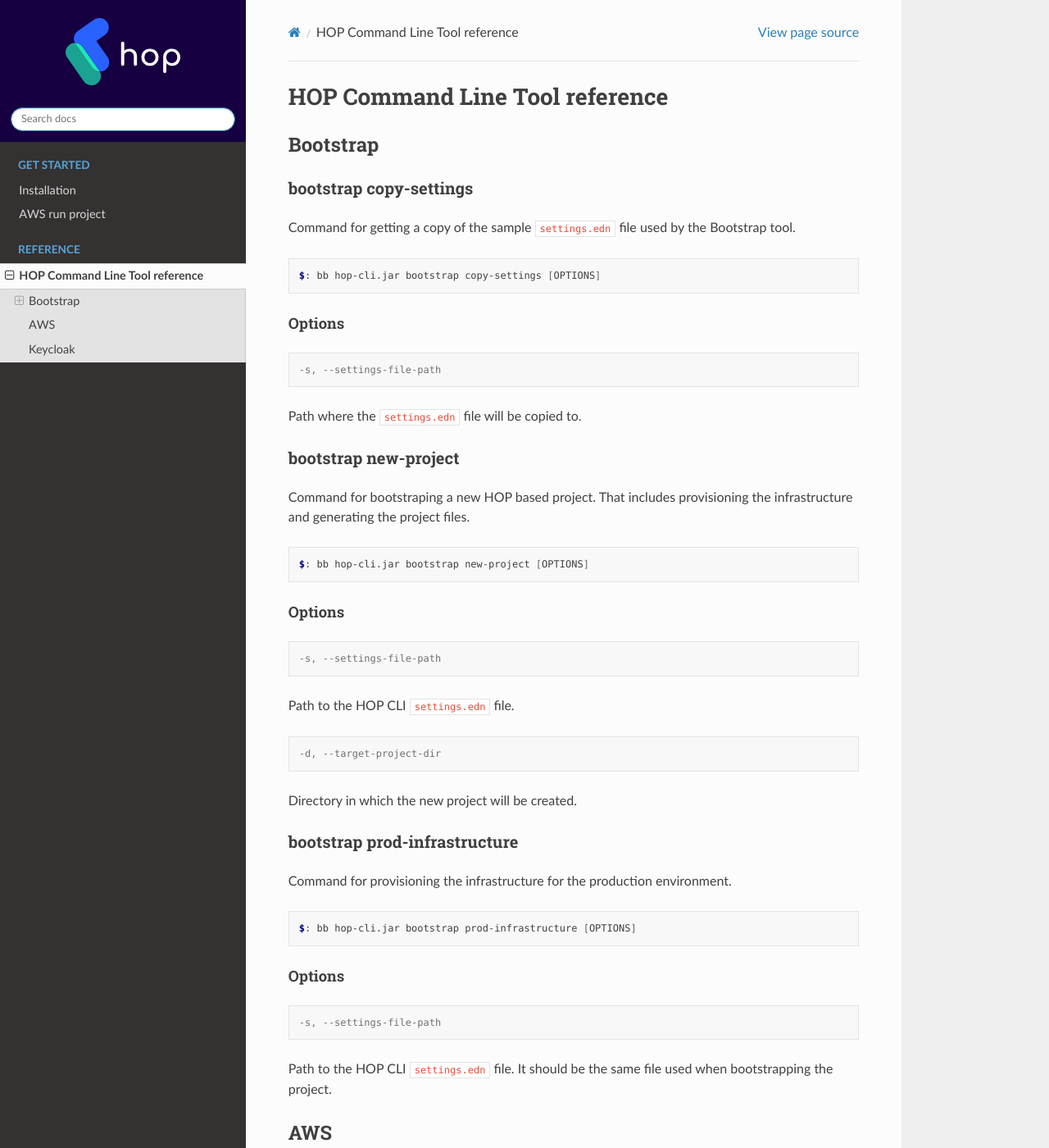
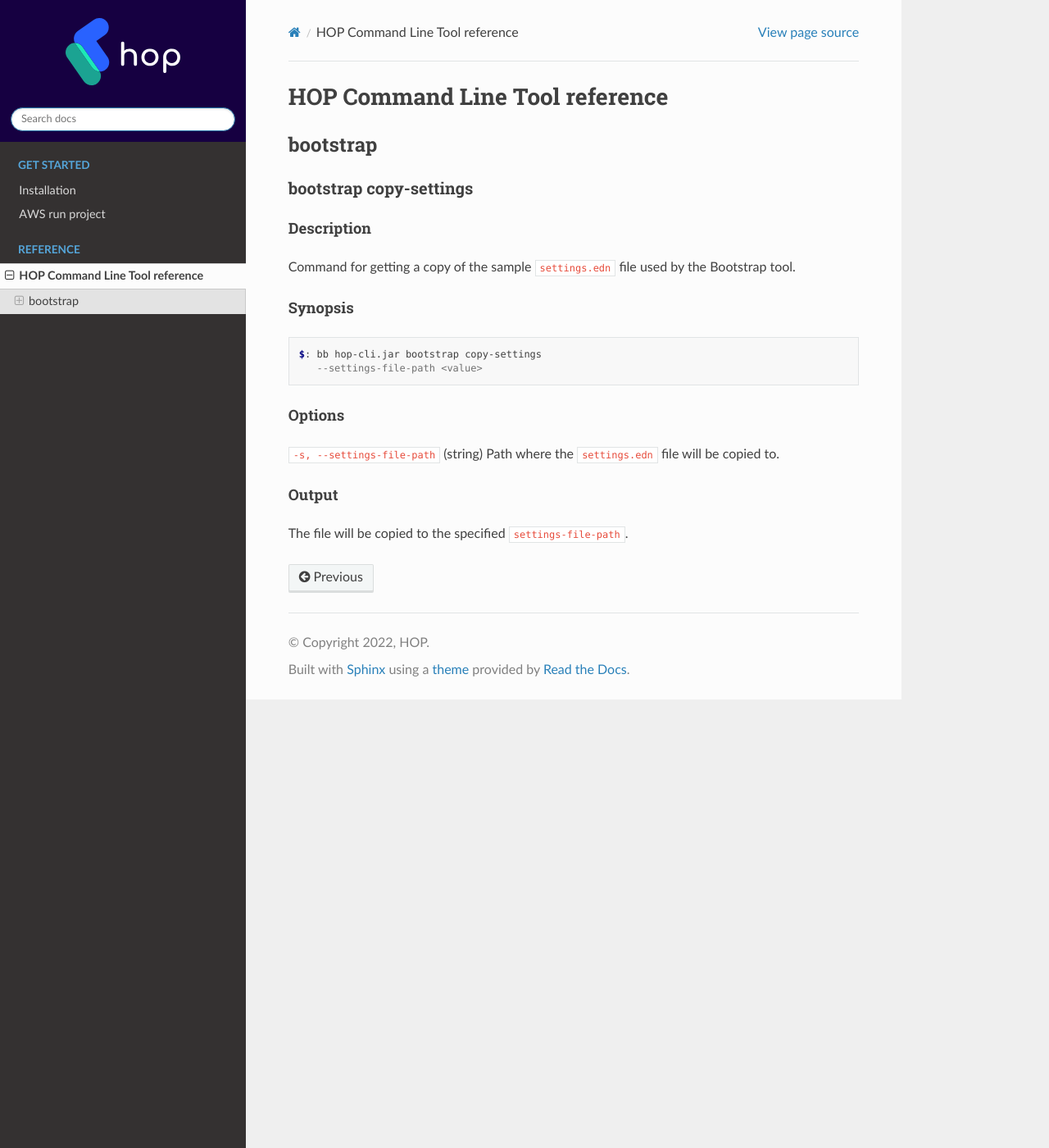
Before and after one commit to gethop-dev/hop-documentation, a Sphinx documentation site: the page built from docs/source/reference/hop-cli/main.rst, in a window 1280 px wide and 1400 px high. Shown: the whole window at 82% size. Built offline with Sphinx 7.4.7 and the Read the Docs theme 2.0.0, drawn with Linux system fonts in a browser that asks for light colours.

Commit message:
Change hop-cli command structure

```diff
--- a/docs/source/reference/hop-cli/main.rst
+++ b/docs/source/reference/hop-cli/main.rst
@@ -1,75 +1,29 @@
 HOP Command Line Tool reference
 ===============================
 
-Bootstrap
+bootstrap
 ---------
 
 bootstrap copy-settings
 ~~~~~~~~~~~~~~~~~~~~~
 
+Description
++++++++++++
 Command for getting a copy of the sample ``settings.edn`` file used by
 the Bootstrap tool.
 
+Synopsis
+++++++++
 .. code-block:: console
 
-   $: bb hop-cli.jar bootstrap copy-settings [OPTIONS]
+   $: bb hop-cli.jar bootstrap copy-settings
+      --settings-file-path <value>
 
 Options
 +++++++
-
-.. code-block:: console
-
-   -s, --settings-file-path
-
+``-s, --settings-file-path`` (string)
 Path where the ``settings.edn`` file will be copied to.
 
-bootstrap new-project
-~~~~~~~~~~~~~~~~~~~~~
-
-Command for bootstraping a new HOP based project. That includes
-provisioning the infrastructure and generating the project files.
-
-.. code-block:: console
-
-   $: bb hop-cli.jar bootstrap new-project [OPTIONS]
-
-Options
-+++++++
-
-.. code-block:: console
-
-   -s, --settings-file-path
-
-Path to the HOP CLI ``settings.edn`` file.
-
-.. code-block:: console
-
-   -d, --target-project-dir
-
-Directory in which the new project will be created.
-
-bootstrap prod-infrastructure
-~~~~~~~~~~~~~~~~~~~~~
-
-Command for provisioning the infrastructure for the production environment.
-
-.. code-block:: console
-
-   $: bb hop-cli.jar bootstrap prod-infrastructure [OPTIONS]
-
-Options
-+++++++
-
-.. code-block:: console
-
-   -s, --settings-file-path
-
-Path to the HOP CLI ``settings.edn`` file. It should be the same file
-used when bootstrapping the project.
-
-
-AWS
----
-
-Keycloak
---------
+Output
+++++++
+The file will be copied to the specified ``settings-file-path``.
```
